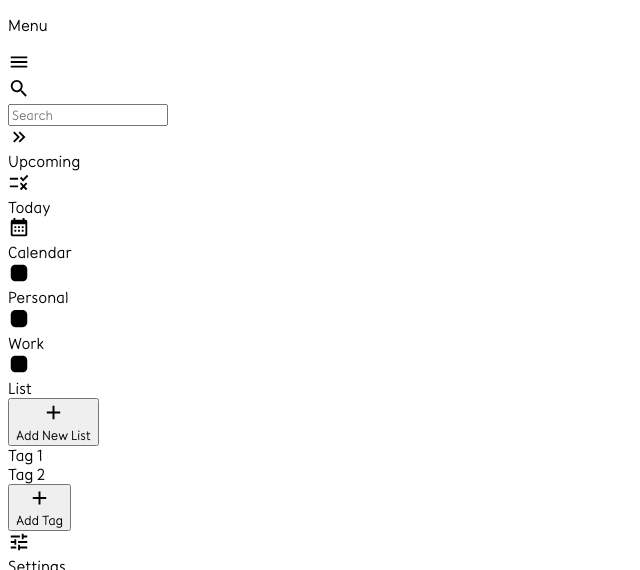
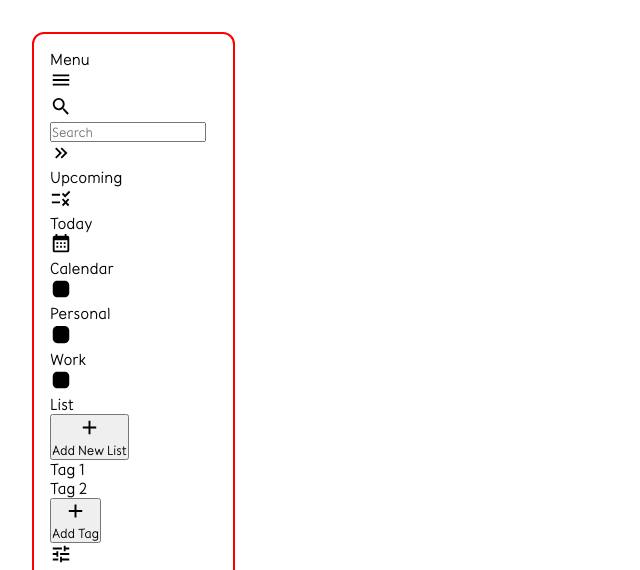
Before and after one commit to LechintanJoshua/to-do-list, a website built with webpack: page src/index.html in a window 1280 px wide. Shown: the top 570 px of the page, without its empty margins (0-640 px from the left). Built offline with nearby package versions, Linux system fonts and the light colour scheme.

Commit message:
Style page and menu deisgn template

```diff
--- a/src/styles/style.css
+++ b/src/styles/style.css
@@ -18,14 +18,34 @@
     --accent-red: #FF6B6B;
     --accent-cyan: #56C1FF;
     --border-color: #E4E4E7;
+    --body-pad: 2rem;
+    --menu-pad: 1rem;
+    --corners: 12px;
 }
 
 * {
     font-family: cause, Roboto, system-ui, -apple-system, BlinkMacSystemFont, 'Segoe UI',
             Oxygen, Ubuntu, Cantarell, 'Open Sans', 'Helvetica Neue', sans-serif;
+    margin: 0;
+    padding: 0;
+}
+
+body {
+    background-color: var(--bg-main);
+    display: grid;
+    grid-template-columns: 1fr 3fr 2fr;
+    padding: var(--body-pad);
+    height: 100%;
 }
 
 img {
     height: var(--svg-height);
     width: var(--svg-width);
 }
+
+.menu {
+    border: 2px solid red;
+    grid-column: 1/2;
+    border-radius: var(--corners);
+    padding: var(--menu-pad);
+}
```
Also changed, not shown: src/index.html (+4 -3 lines).
